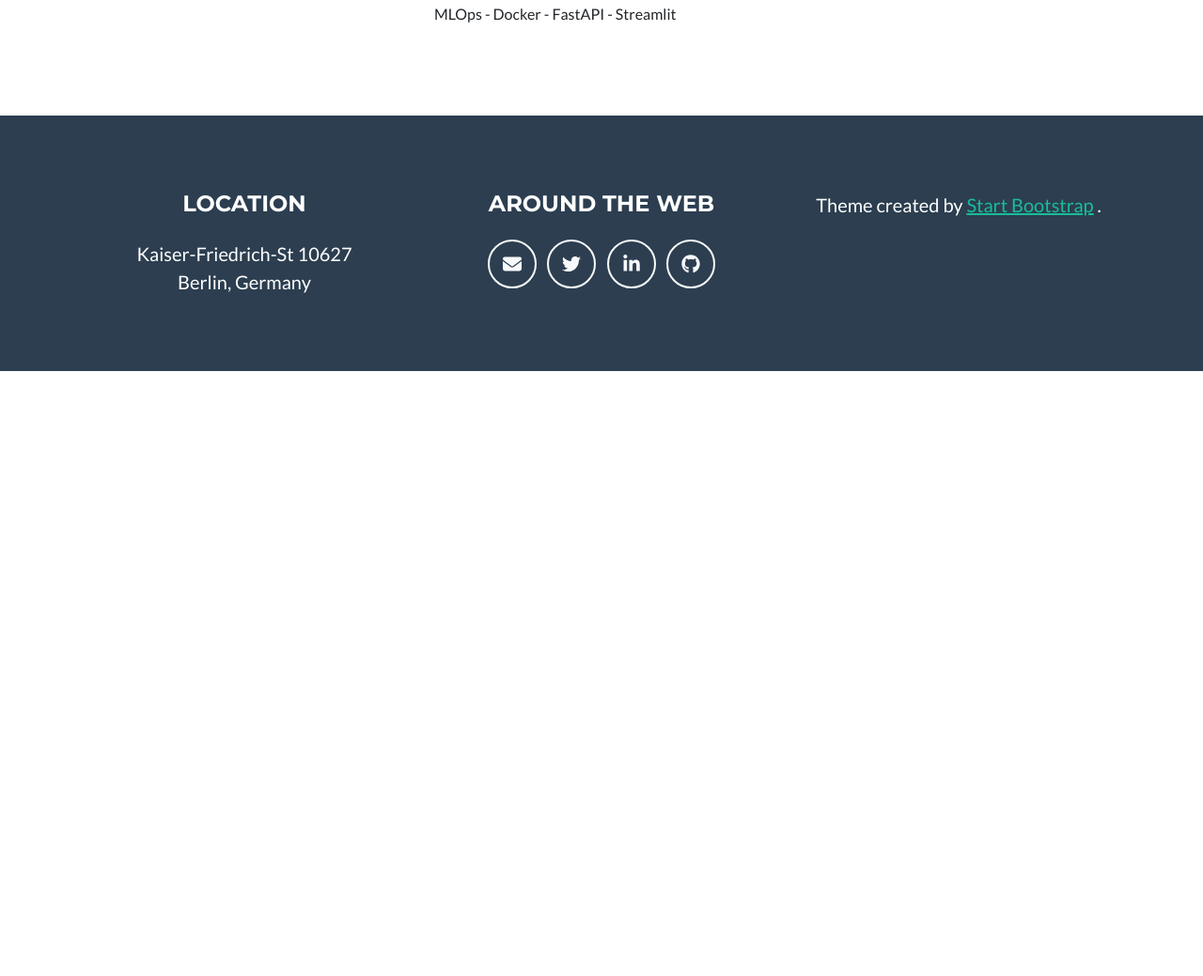
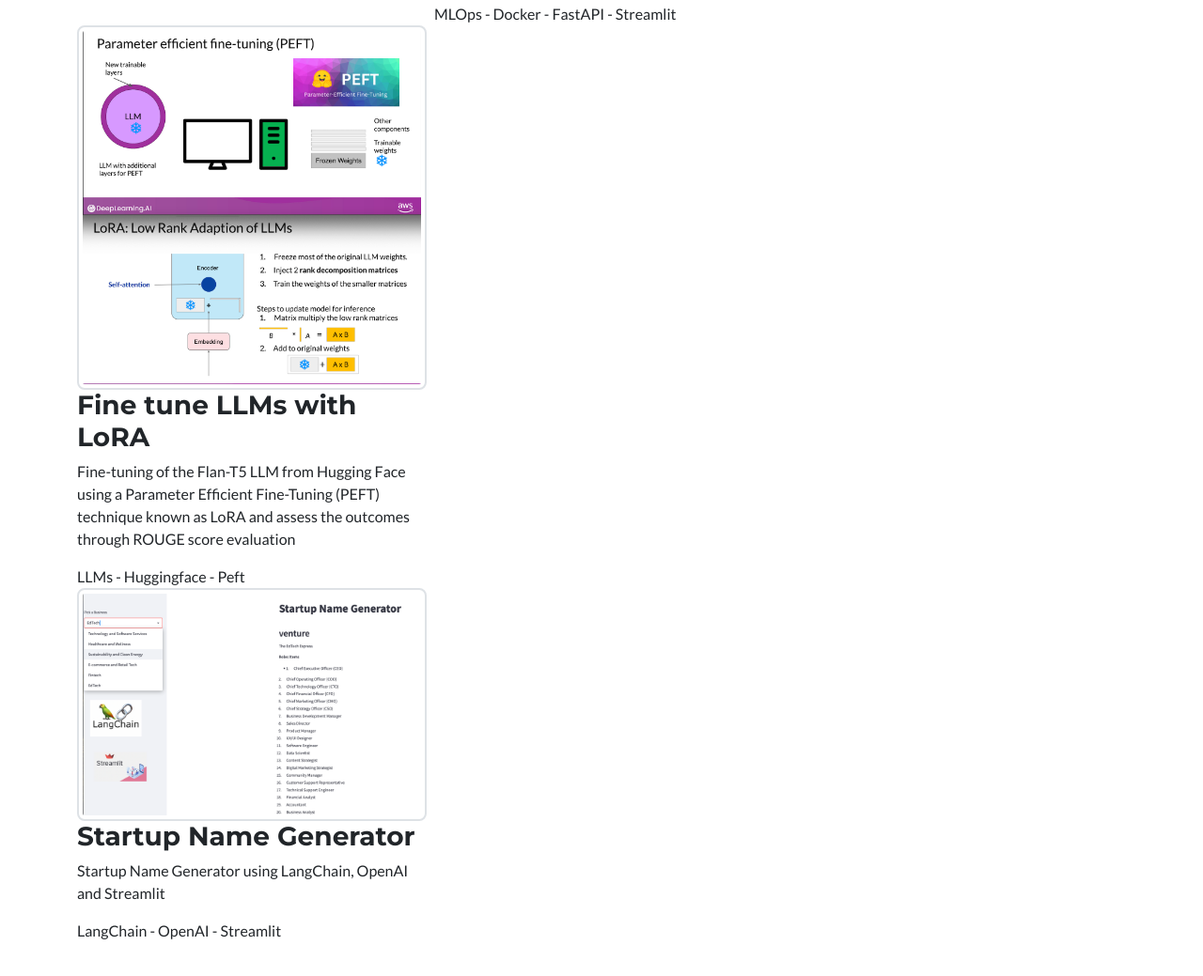
Before and after one commit to alibaygi/alibaygi.github.io, a website: page index.html in a window 1280 px wide. Shown: the part 2193-3232 px from the top of the page at 94% size. Before the commit the page ends 2588 px from the top, so only its background shows below. Drawn offline with nearby package versions, Linux system fonts and the light colour scheme.

Commit message:
indexe file updated

```diff
--- a/index.html
+++ b/index.html
@@ -174,6 +174,48 @@
                     </div>
                 </div>
             </div>
+                <div class="col-md-4 col-lg-4 col-md-4 col-sm-6 ">
+                    <div class="thumbnail">
+                        <a href="https://github.com/alibaygi/Generative_AI_and_LLMs/tree/main/Fine_tune_LLMs_with_LoRA" target="_blank"
+                            class="portfolio-box">
+                            <img src="assets/img/portfolio/PEFT_LoRA.png" alt="Finetuning_LLMs_with_LoRA"
+                                class="img-thumbnail">
+                            <div class="portfolio-box-caption">
+                                <div class="portfolio-box-caption-content">
+                                </div>
+                            </div>
+                        </a>
+                        <div class="caption">
+                            <h3>Fine tune LLMs with LoRA</h3>
+                            <p>Fine-tuning of the Flan-T5 LLM from Hugging Face using a Parameter Efficient Fine-Tuning (PEFT) technique known as LoRA and assess the outcomes through ROUGE score evaluation</p>
+                            <!-- Place this tag where you want the button to render. -->
+                            <span></span>
+                            <div class="well well-sm">LLMs - Huggingface - Peft</div>
+                        </div>
+                    </div>
+                </div>
+                <div class="col-md-4 col-lg-4 col-md-4 col-sm-6 ">
+                    <div class="thumbnail">
+                        <a href="https://github.com/alibaygi/Generative_AI_and_LLMs/tree/main/Fine_tune_LLMs_with_LoRA" target="_blank"
+                            class="portfolio-box">
+                            <img src="assets/img/portfolio/NameGenerator.png" alt="Finetuning_LLMs_with_LoRA"
+                                class="img-thumbnail">
+                            <div class="portfolio-box-caption">
+                                <div class="portfolio-box-caption-content">
+                                </div>
+                            </div>
+                        </a>
+                        <div class="caption">
+                            <h3>Startup Name Generator</h3>
+                            <p>Startup Name Generator using LangChain, OpenAI and Streamlit</p>
+                            <!-- Place this tag where you want the button to render. -->
+                            <span></span>
+                            <div class="well well-sm">LangChain - OpenAI - Streamlit</div>
+                        </div>
+                    </div>
+                </div>
+            </div>
+
         </div>
     </section>
     <!-- Footer-->
```
Also changed, not shown: assets/img/portfolio/NameGenerator.png (added), assets/img/portfolio/PEFT_LoRA.png (added), 1 other file.
